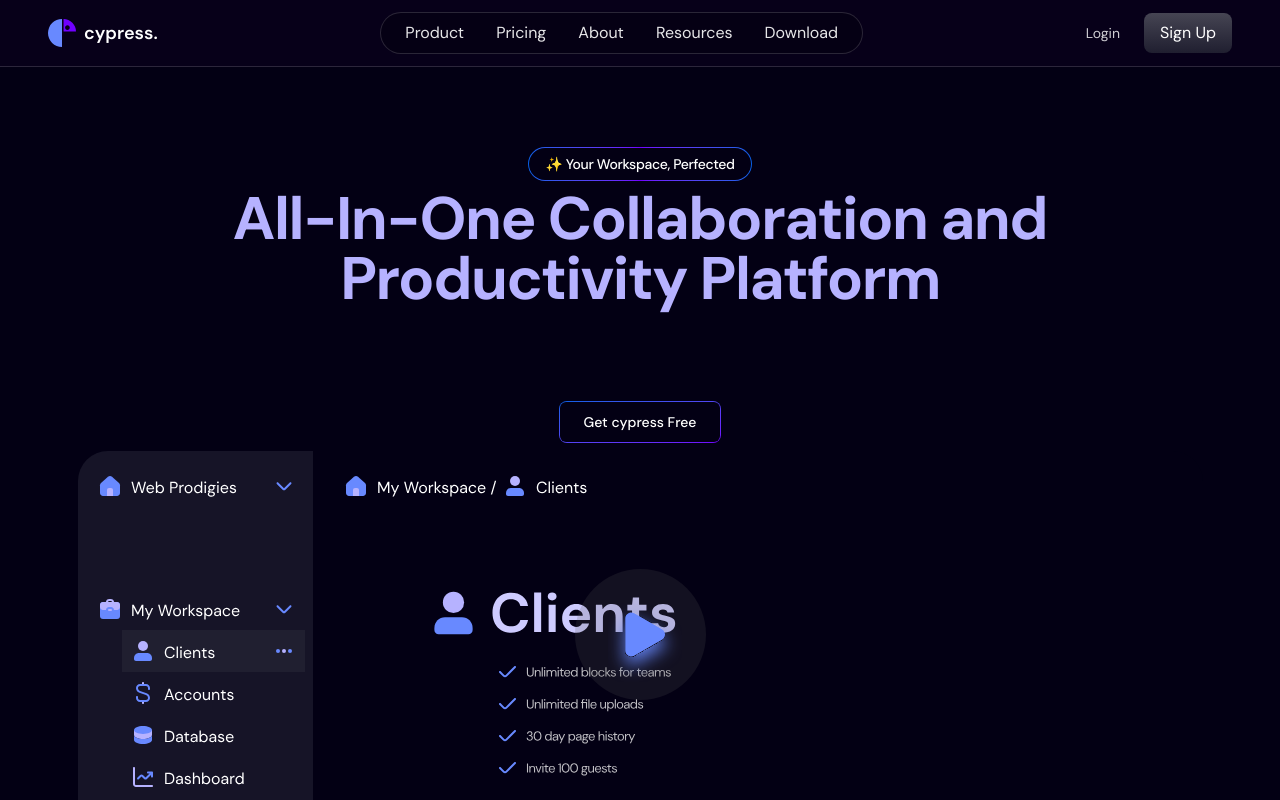
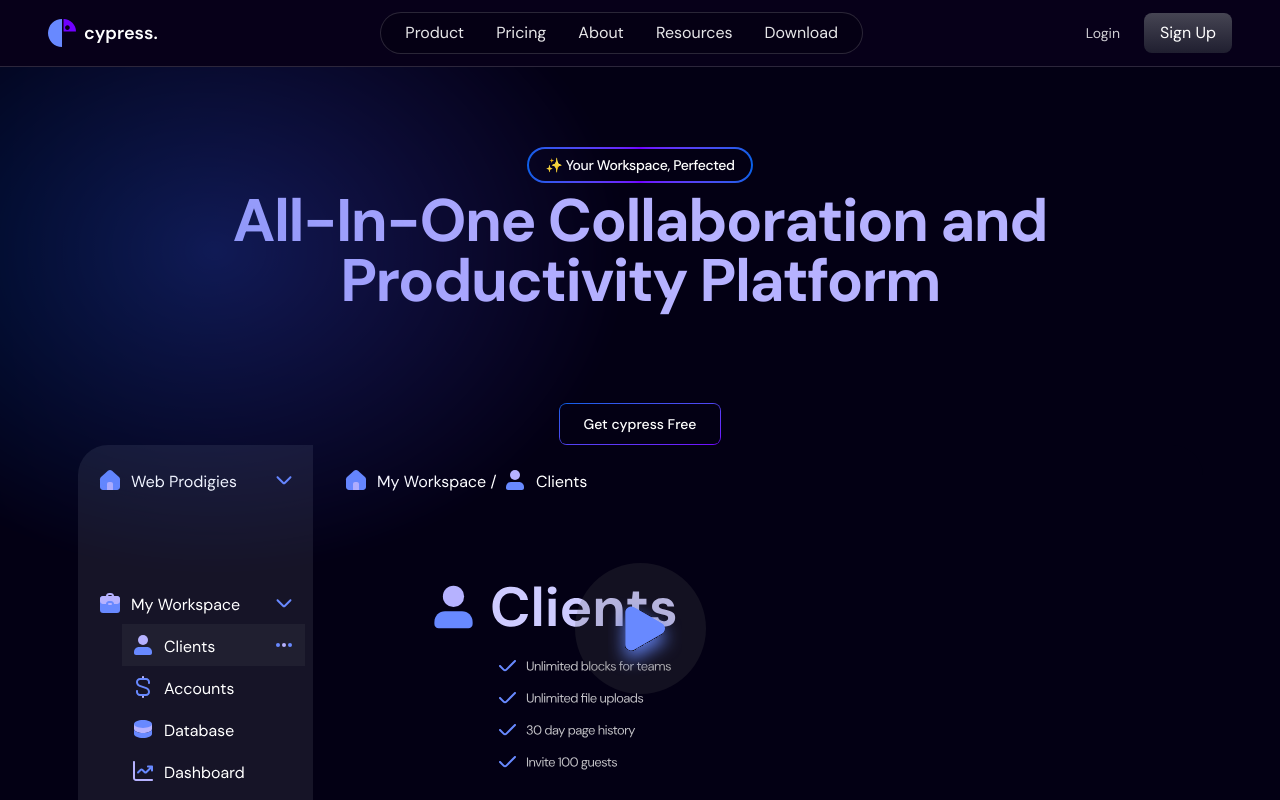
Before and after one commit to Creatureab/saas-page, a Next.js app: page / in a window 1280 px wide. Shown: the top 800 px of the page. Built offline with nearby package versions, Linux system fonts and the light colour scheme.

Commit message:
the gradient

```diff
--- a/src/section/Hero.tsx
+++ b/src/section/Hero.tsx
@@ -10,7 +10,7 @@
 
 
                     <div className="relative mb-2 inline-flex  md:justify-start">
-                        <div className="rounded-full p-[1px] bg-gradient-to-r from-[#0560E8] via-[#7000FF] to-[#0560E8]">
+                        <div className="rounded-full p-[2px] bg-gradient-to-r from-[#0560E8] via-[#7000FF] to-[#0560E8]">
                             <div className="flex items-center justify-center px-4 py-1.5 rounded-full bg-[#030014]">
                                 <span className="text-sm font-medium text-white tracking-tight">
                                     ✨ Your Workspace, Perfected
@@ -18,8 +18,6 @@
                             </div>
                         </div>
                     </div>
-
-
 
                     <h1 className="max-w-5xl mb-5 text-5xl font-bold tracking-tight text-[#B6B2FF] md:text-7xl lg:text-6xl">
                         All-In-One Collaboration and Productivity Platform
@@ -33,9 +31,11 @@
                                     <span className="relative text-sm font-medium text-white">Get cypress Free</span>
                                 </span>
                             </button>
-                            <div className="flex items-center justify-center w-1145px h-541px mt-2">
+                            <div className="absolute inset-0 opacity-30 bg-gradient-to-r from-[#0560E8] to-[#7000FF] [mask-image:radial-gradient(50%_50%_at_16.8%_18.3%,white,transparent_65%)] [mask-image:radial-gradient(50%_50%_at_16.8%_18.3%,white,transparent_65%)] shadow-[0_0_50px_rgb(140,69,255)]"></div>
+                            <div className="flex items-center justify-center w-1145px h-541px">
                                 <Image src={Herobg} alt="Herobg" />
                             </div>
+
 
                         </div>
                     </div>
--- a/src/section/Pricing.tsx
+++ b/src/section/Pricing.tsx
@@ -68,7 +68,7 @@
                         The Perfect Plan For You
                     </h2>
 
-                    <p className="max-w-3xl mx-auto mb-10 text-lg md:text-2xl font-medium text-[#B6B2FF] text-left md:text-center">
+                    <p className="max-w-3xl mx-auto mb-10 text-lg md:text-2xl font-sm text-[#B6B2FF] text-left md:text-center">
                         Join thousands of satisfied users who rely on our platform for their
                         personal and professional productivity needs.
                     </p>
```
